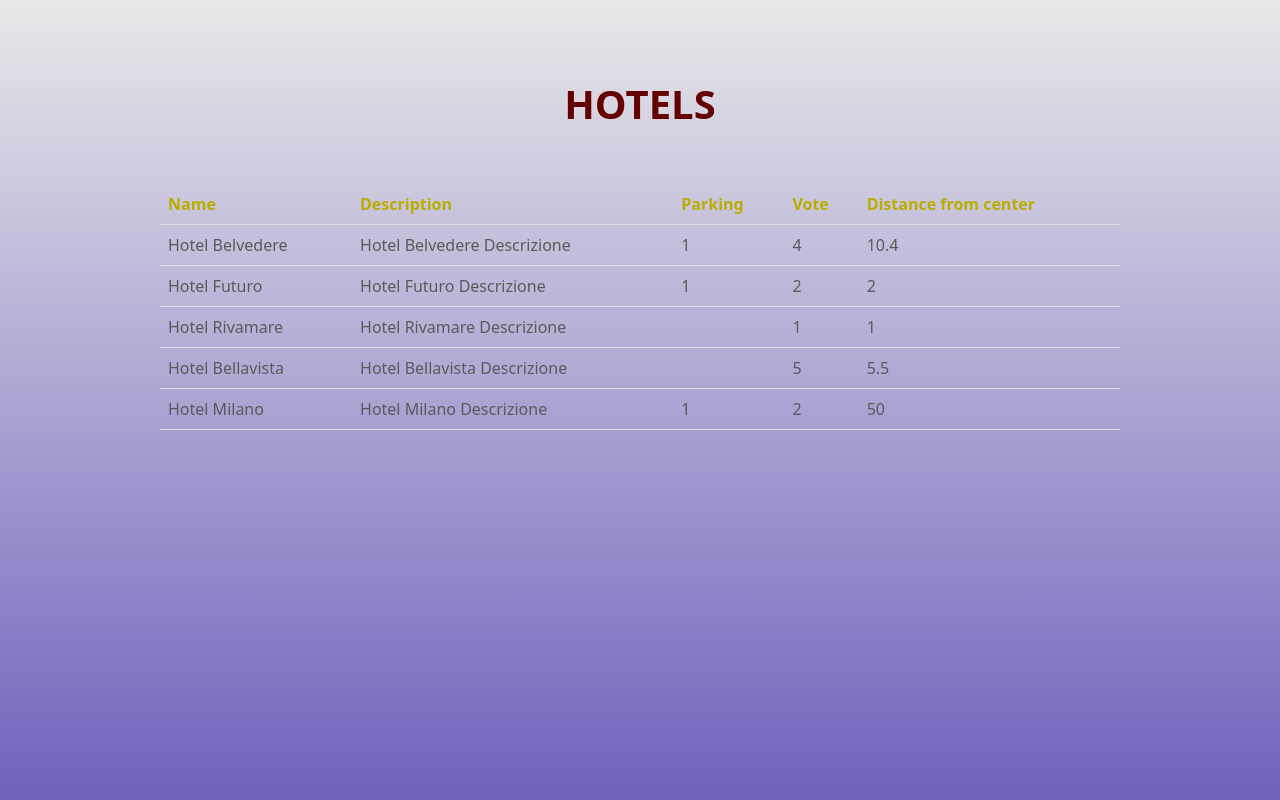
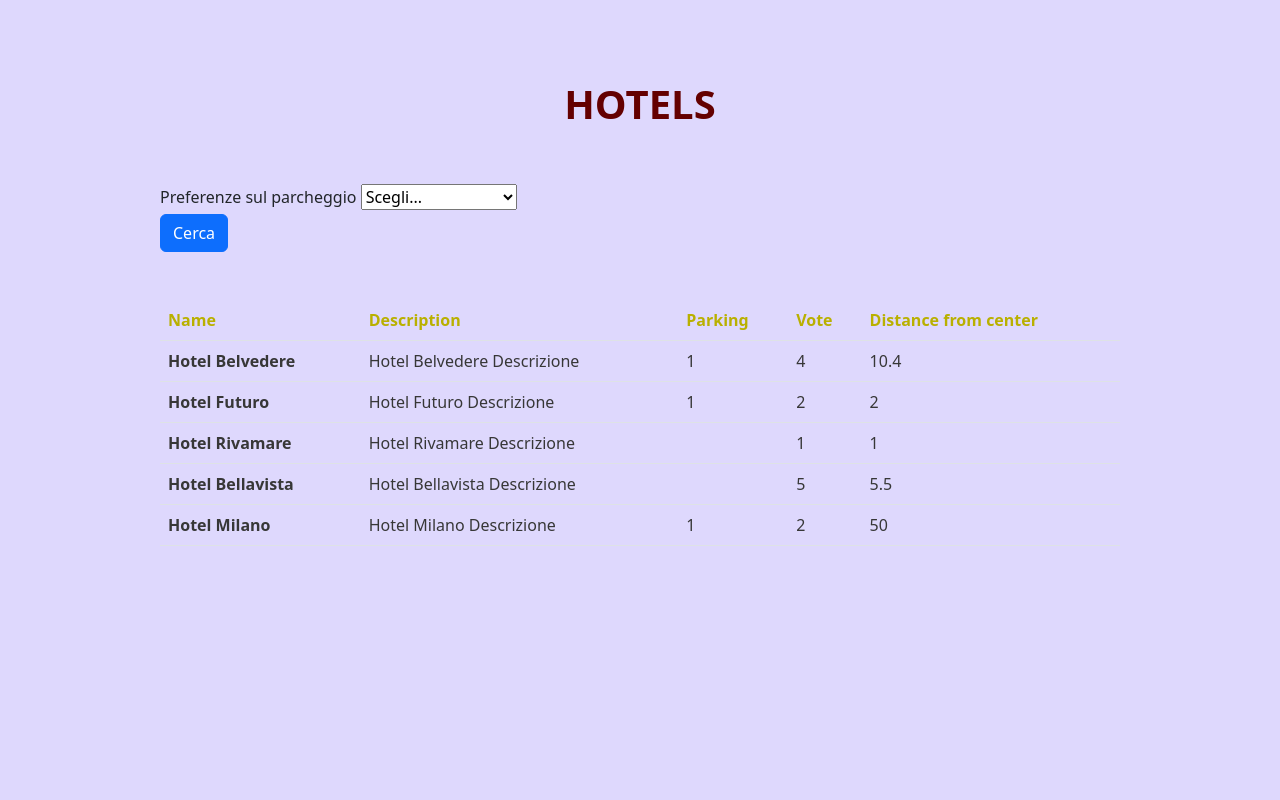
Before and after one commit to ValentinaZussino/php-hotel, a PHP site: page / in a window 1280 px wide. Run offline with PHP 8.4, Linux system fonts and the light colour scheme.

Commit message:
inizio impostaz form

```diff
--- a/css/style.css
+++ b/css/style.css
@@ -1,6 +1,5 @@
 body {
-    background: linear-gradient(rgb(232, 232, 232), rgb(111, 97, 189));
-    color: rgb(100, 0, 0);
+    background-color: rgb(222, 216, 253);
 }
 .vz_container {
     width: 75%;
@@ -8,9 +7,10 @@ body {
     margin: 0 auto;
     padding-top: 80px;
 }
-h1 {text-align: center; text-transform: uppercase; font-weight: bold;}
-th {color: rgb(185, 173, 0);}
+h1 {text-align: center; text-transform: uppercase; font-weight: bold; color: rgb(100, 0, 0);}
+th {color: rgb(185, 176, 0);}
 td {
     cursor: pointer;
-    color: rgb(90, 90, 90);
+    color: rgb(55, 55, 55);
 }
+td:first-of-type {font-weight: bold;}
--- a/index.php
+++ b/index.php
@@ -39,7 +39,6 @@
         ],
 
     ];
-
 ?>
 
 <!DOCTYPE html>
@@ -55,7 +54,7 @@
 </head>
 <body>
     <div class="vz_container">
-        <h1>Hotels</h1>
+        <h1 class="pb-5">Hotels</h1>
         <!-- <?php
         foreach($hotels as $hotel){
             foreach($hotel as $key=>$value){
@@ -63,8 +62,26 @@
             }
         }
         ?> -->
-        <!-- prova con table -->
-        <br><br>
+        <!-- <br><br> -->
+
+        <!-- select -->
+        <form class="mb-5" action="index.php" method="GET">
+            <div class="form-row align-items-center">
+                <div class="col-auto my-1">
+                <label class="mr-sm-2" for="type">Preferenze sul parcheggio</label>
+                <select class="custom-select mr-sm-2" id="type" name="parking">
+                    <option selected>Scegli...</option>
+                    <option value="yes">Con parcheggio</option>
+                    <option value="no">Senza parcheggio</option>
+                </select>
+                </div>
+                <div class="col-auto my-1">
+                <button type="submit" class="btn btn-primary">Cerca</button>
+                </div>
+            </div>
+        </form>
+
+        <!-- table -->
         <table class="table table-hover">
             <thead>
                 <tr>
```
